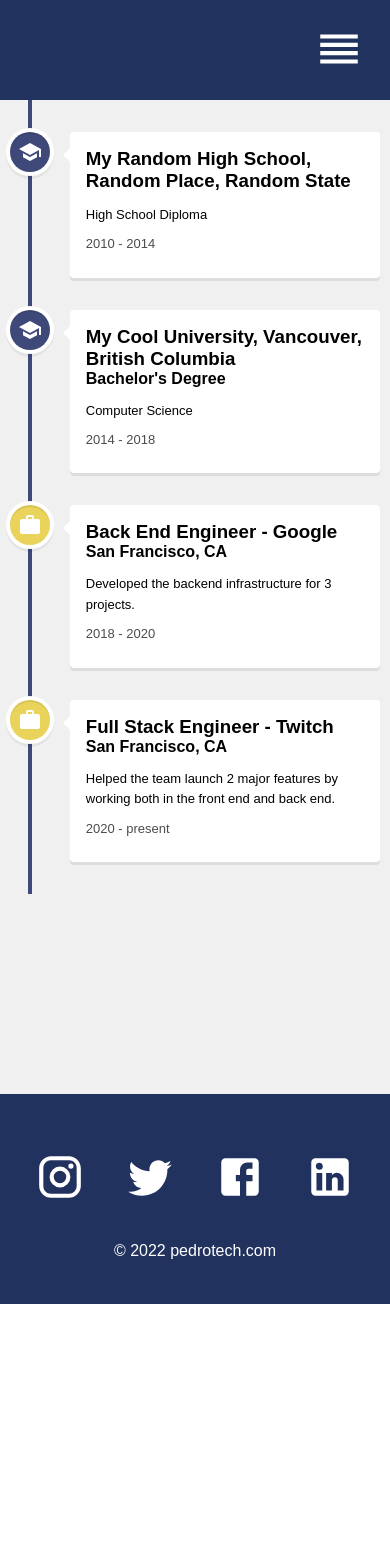
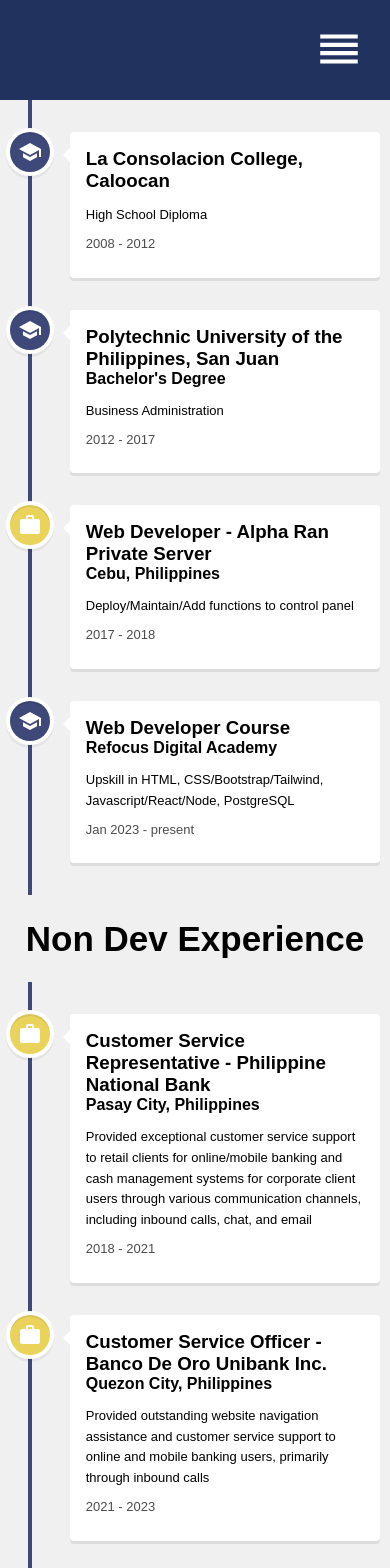
Before and after one commit to Marc-Bryan/Marc-bryan.github.io, a React (Create React App) app: page /experience in a window 390 px wide. Shown: the top 1568 px of the page. Before the commit the page ends 1304 px from the top, so only its background shows below. Built offline with nearby package versions, Linux system fonts and the light colour scheme.

Commit message:
Finished Home and Experience Page

```diff
--- a/package.json
+++ b/package.json
@@ -11,7 +11,7 @@
     "react": "^18.1.0",
     "react-dom": "^18.1.0",
     "react-router-dom": "^6.3.0",
-    "react-scripts": "5.0.1",
+    "react-scripts": "^2.1.3",
     "react-vertical-timeline-component": "^3.5.2",
     "web-vitals": "^2.1.0"
   },
--- a/src/App.js
+++ b/src/App.js
@@ -1,3 +1,4 @@
+import React from 'react';
 import "./App.css";
 import { BrowserRouter as Router, Routes, Route } from "react-router-dom";
 import Home from "./pages/Home";
--- a/src/components/Footer.js
+++ b/src/components/Footer.js
@@ -1,6 +1,5 @@
 import React from "react";
-import InstagramIcon from "@material-ui/icons/Instagram";
-import TwitterIcon from "@material-ui/icons/Twitter";
+import GithubIcon from "@material-ui/icons/GitHub";
 import FacebookIcon from "@material-ui/icons/Facebook";
 import LinkedInIcon from "@material-ui/icons/LinkedIn";
 import "../styles/Footer.css";
@@ -9,12 +8,11 @@
   return (
     <div className="footer">
       <div className="socialMedia">
-        <InstagramIcon />
-        <TwitterIcon />
+      <a href="https://marc-bryan.github.io/" target="_blank" rel="noopener noreferrer"><GithubIcon /></a>
         <FacebookIcon />
-        <LinkedInIcon />
+        <a href="https://www.linkedin.com/in/marc-bryan-mata-aa7651241/" target="_blank" rel="noopener noreferrer"><LinkedInIcon /></a>
       </div>
-      <p> &copy; 2022 pedrotech.com</p>
+      <p> &copy; 2023 Bryan Mata</p>
     </div>
   );
 }
--- a/src/pages/Experience.js
+++ b/src/pages/Experience.js
@@ -6,72 +6,109 @@
 import "react-vertical-timeline-component/style.min.css";
 import SchoolIcon from "@material-ui/icons/School";
 import WorkIcon from "@material-ui/icons/Work";
+import "../styles/Home.css";
 
 function Experience() {
   return (
+    <>
       <div className="experience">
         <VerticalTimeline lineColor="#3e497a">
           <VerticalTimelineElement
             className="vertical-timeline-element--education"
-          date="2010 - 2014"
+            date="2008 - 2012"
             iconStyle={{ background: "#3e497a", color: "#fff" }}
             icon={<SchoolIcon />}
           >
             <h3 className="vertical-timeline-element-title">
-            My Random High School, Random Place, Random State
+              La Consolacion College, Caloocan
             </h3>
             <p> High School Diploma</p>
           </VerticalTimelineElement>
           <VerticalTimelineElement
             className="vertical-timeline-element--education"
-          date="2014 - 2018"
+            date="2012 - 2017"
             iconStyle={{ background: "#3e497a", color: "#fff" }}
             icon={<SchoolIcon />}
           >
             <h3 className="vertical-timeline-element-title">
-            My Cool University, Vancouver, British Columbia
+              Polytechnic University of the Philippines, San Juan
             </h3>
 
             <h4 className="vertical-timeline-element-subtitle">
               Bachelor's Degree
             </h4>
 
-          <p> Computer Science</p>
+            <p> Business Administration</p>
           </VerticalTimelineElement>
           <VerticalTimelineElement
             className="vertical-timeline-element--work"
-          date="2018 - 2020"
+            date="2017 - 2018"
             iconStyle={{ background: "#e9d35b", color: "#fff" }}
             icon={<WorkIcon />}
           >
             <h3 className="vertical-timeline-element-title">
-            Back End Engineer - Google
+              Web Developer - Alpha Ran Private Server
             </h3>
             <h4 className="vertical-timeline-element-subtitle">
-            San Francisco, CA
+              Cebu, Philippines
             </h4>
-          <p>Developed the backend infrastructure for 3 projects.</p>
+            <p>Deploy/Maintain/Add functions to control panel</p>
           </VerticalTimelineElement>
 
           <VerticalTimelineElement
+            className="vertical-timeline-element--education"
+            date="Jan 2023 - present"
+            iconStyle={{ background: "#3e497a", color: "#fff" }}
+            icon={<SchoolIcon />}
+          >
+            <h3 className="vertical-timeline-element-title">
+              Web Developer Course
+            </h3>
+            <h4 className="vertical-timeline-element-subtitle">
+              Refocus Digital Academy
+            </h4>
+            <p>
+              Upskill in HTML, CSS/Bootstrap/Tailwind, Javascript/React/Node, PostgreSQL
+            </p>
+          </VerticalTimelineElement>
+        </VerticalTimeline>
+      </div>
+      <h1 className="nondev"> Non Dev Experience</h1>
+      <div className="experience">
+        <VerticalTimeline lineColor="#3e497a">
+          <VerticalTimelineElement
             className="vertical-timeline-element--work"
-          date="2020 - present"
+            date="2018 - 2021"
             iconStyle={{ background: "#e9d35b", color: "#fff" }}
             icon={<WorkIcon />}
           >
             <h3 className="vertical-timeline-element-title">
-            Full Stack Engineer - Twitch
+              Customer Service Representative - Philippine National Bank
             </h3>
             <h4 className="vertical-timeline-element-subtitle">
-            San Francisco, CA
+              Pasay City, Philippines
             </h4>
-          <p>
-            Helped the team launch 2 major features by working both in the front
-            end and back end.
-          </p>
+            <p>Provided exceptional customer service support to retail clients for online/mobile banking and cash management systems for corporate client users through various communication channels, including inbound calls, chat, and email</p>
           </VerticalTimelineElement>
+          <VerticalTimelineElement
+            className="vertical-timeline-element--work"
+            date="2021 - 2023"
+            iconStyle={{ background: "#e9d35b", color: "#fff" }}
+            icon={<WorkIcon />}
+          >
+            <h3 className="vertical-timeline-element-title">
+              Customer Service Officer - Banco De Oro Unibank Inc.
+            </h3>
+            <h4 className="vertical-timeline-element-subtitle">
+              Quezon City, Philippines
+            </h4>
+            <p>Provided outstanding website navigation assistance and customer service support to online and mobile banking users, primarily through inbound calls</p>
+          </VerticalTimelineElement>
+
+
         </VerticalTimeline>
       </div>
+    </>
   );
 }
 
--- a/src/pages/Home.js
+++ b/src/pages/Home.js
@@ -8,12 +8,12 @@
   return (
     <div className="home">
       <div className="about">
-        <h2> Hi, My Name is Pedro</h2>
+        <h2> Hi, My Name is Marc Bryan Mata</h2>
         <div className="prompt">
-          <p>A software developer with a passion for learning and creating.</p>
-          <LinkedInIcon />
-          <EmailIcon />
-          <GithubIcon />
+          <p>A web developer with both front-end and back-end experience.</p>
+          <a href="https://www.linkedin.com/in/marc-bryan-mata-aa7651241/" target="_blank" rel="noopener noreferrer"><LinkedInIcon /></a>
+          <a href="mailto:marc.bryan609@gmail.com"><EmailIcon /></a>
+          <a href="https://marc-bryan.github.io/" target="_blank" rel="noopener noreferrer"><GithubIcon /></a>
         </div>
       </div>
       <div className="skills">
@@ -22,21 +22,25 @@
           <li className="item">
             <h2> Front-End</h2>
             <span>
-              ReactJS, Angular, Redux, HTML, CSS, React Native, Flutter, NPM,
-              Ionic, BootStrap, MaterialUI, Yarn, TailwindCSS, StyledComponents
+              ReactJS, Redux, HTML, CSS, React Native, NPM,
+              BootStrap, MaterialUI, Yarn, TailwindCSS, StyledComponents
             </span>
           </li>
           <li className="item">
             <h2>Back-End</h2>
             <span>
-              NodeJS, Java Spring, .NET, ExpressJS, GraphQL, ApolloServer,
-              MySQL, MongoDB, DynamoDB, DigitalOcean, AWS S3, MS SQL
+              NodeJS, Next.js, ExpressJS, MySQL, MongoDB, MS SQL, PostgreSQL
             </span>
           </li>
           <li className="item">
             <h2>Languages</h2>
-            <span>JavaScript, Java, Python, C#, C, C++, TypeScript, Go</span>
+            <span>JavaScript, TypeScript, PHP</span>
           </li>
+          <li className="item">
+            <h2>Soft Skills</h2>
+            <span>Problem Solving<br/> Troubleshooting<br/> Strong Communication<br/> Interpersonal Communication<br/>  Recods Management <br/> Teamwork<br/> Conflict Resolution <br/> Leadership </span>
+          </li>
+
         </ol>
       </div>
     </div>
--- a/src/pages/ProjectDisplay.js
+++ b/src/pages/ProjectDisplay.js
@@ -10,7 +10,7 @@
   return (
     <div className="project">
       <h1> {project.name}</h1>
-      <img src={project.image} />
+      <img src={project.image} alt="Project" />
       <p>
         <b>Skills:</b> {project.skills}
       </p>
--- a/src/styles/Home.css
+++ b/src/styles/Home.css
@@ -43,6 +43,15 @@
   align-items: center;
 }
 
+.nondev {
+  font-size: 35px;
+  width: 100%;
+  display: flex;
+  justify-content: center;
+  flex-direction: column;
+  align-items: center;
+}
+
 .skills h1 {
   color: #3e497a;
 }
@@ -56,7 +65,7 @@
   font-size: 20px;
 }
 
-@media only screen and (max-width: 600px) {
+@media only screen and (max-width: 768px) {
   .about h2 {
     font-size: 40px;
   }
@@ -70,6 +79,11 @@
   .skills {
     text-align: center;
   }
+
+  .nondev {
+    text-align: center;
+  }
+
   .list {
     padding: 0;
   }
```
Also changed, not shown: src/chat_2023_07_22_17_31_40.md (added, +2 -0 lines), 2 other files (tests, documents, lock files or other folders). Lines whose indentation alone changed are shown as unchanged.
